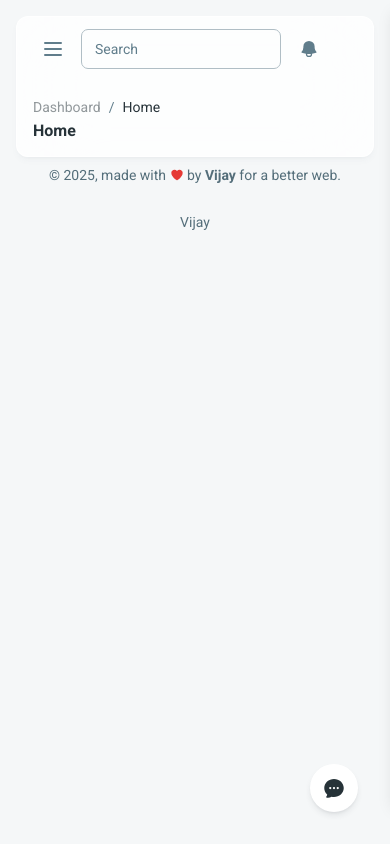
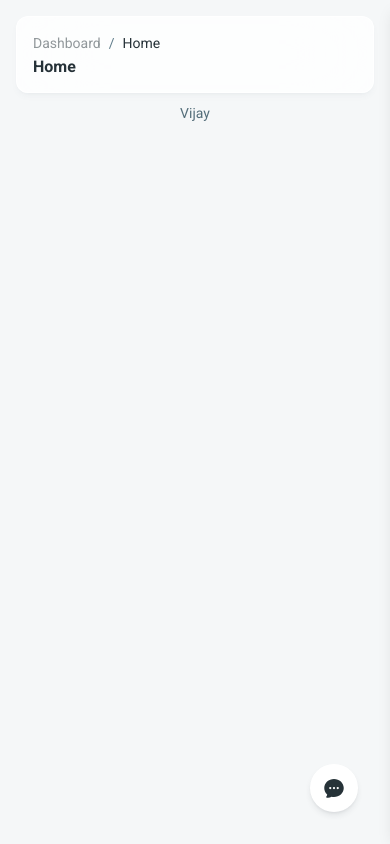
Before and after one commit to Vijay8426/LMS-Dashboard, a React (Vite) app: page /dashboard/home in a window 390 px wide. Built offline with nearby package versions, Linux system fonts and the light colour scheme.

Commit message:
footer modified

```diff
--- a/src/widgets/layout/dashboard-navbar.jsx
+++ b/src/widgets/layout/dashboard-navbar.jsx
@@ -50,34 +50,7 @@ export function DashboardNavbar() {
           </Typography>
         </div>
 
-        {/* Right: Search and notifications */}
-        <div className="flex items-center gap-2 md:gap-4">
-          {/* Mobile sidebar toggle */}
-          <IconButton
-            variant="text"
-            color="blue-gray"
-            className="md:hidden"
-            onClick={() => setOpenSidenav(dispatch, !openSidenav)}
-          >
-            <svg
-              xmlns="http://www.w3.org/2000/svg"
-              className="h-6 w-6"
-              fill="none"
-              viewBox="0 0 24 24"
-              stroke="currentColor"
-            >
-              <path strokeLinecap="round" strokeLinejoin="round" strokeWidth={2} d="M4 6h16M4 12h16M4 18h16" />
-            </svg>
-          </IconButton>
 
-          <div className="md:w-56">
-            <Input label="Search" />
-          </div>
-
-          <IconButton variant="text" color="blue-gray">
-            <BellIcon className="h-5 w-5 text-blue-gray-500" />
-          </IconButton>
-        </div>
       </div>
     </Navbar>
   );
--- a/src/widgets/layout/faqbot.jsx
+++ b/src/widgets/layout/faqbot.jsx
@@ -219,7 +219,7 @@ export function FAQChatbot({ open, onClose }) {
   return (
 <aside
   className={`fixed top-0 right-0 z-50
-    h-[95%] md:h-[90%] xl:h-screen
+    h-[99%] md:h-[90%] xl:h-screen
     w-full sm:w-96 md:w-[28rem]
     bg-white shadow-lg flex flex-col
     transition-transform duration-500 ease-in-out ${
--- a/src/widgets/layout/footer.jsx
+++ b/src/widgets/layout/footer.jsx
@@ -8,18 +8,7 @@ export function Footer({ brandName, brandLink, routes }) {
   return (
     <footer className="py-2">
       <div className="flex w-full flex-wrap items-center justify-center gap-6 px-2 md:justify-between">
-        <Typography variant="small" className="font-normal text-inherit">
-          &copy; {year}, made with{" "}
-          <HeartIcon className="-mt-0.5 inline-block h-3.5 w-3.5 text-red-600" /> by{" "}
-          <a
-            href={brandLink}
-            target="_blank"
-            className="transition-colors hover:text-blue-500 font-bold"
-          >
-            {brandName}
-          </a>{" "}
-          for a better web.
-        </Typography>
+
         <ul className="flex items-center gap-4">
           {routes.map(({ name, path }) => (
             <li key={name}>
```
